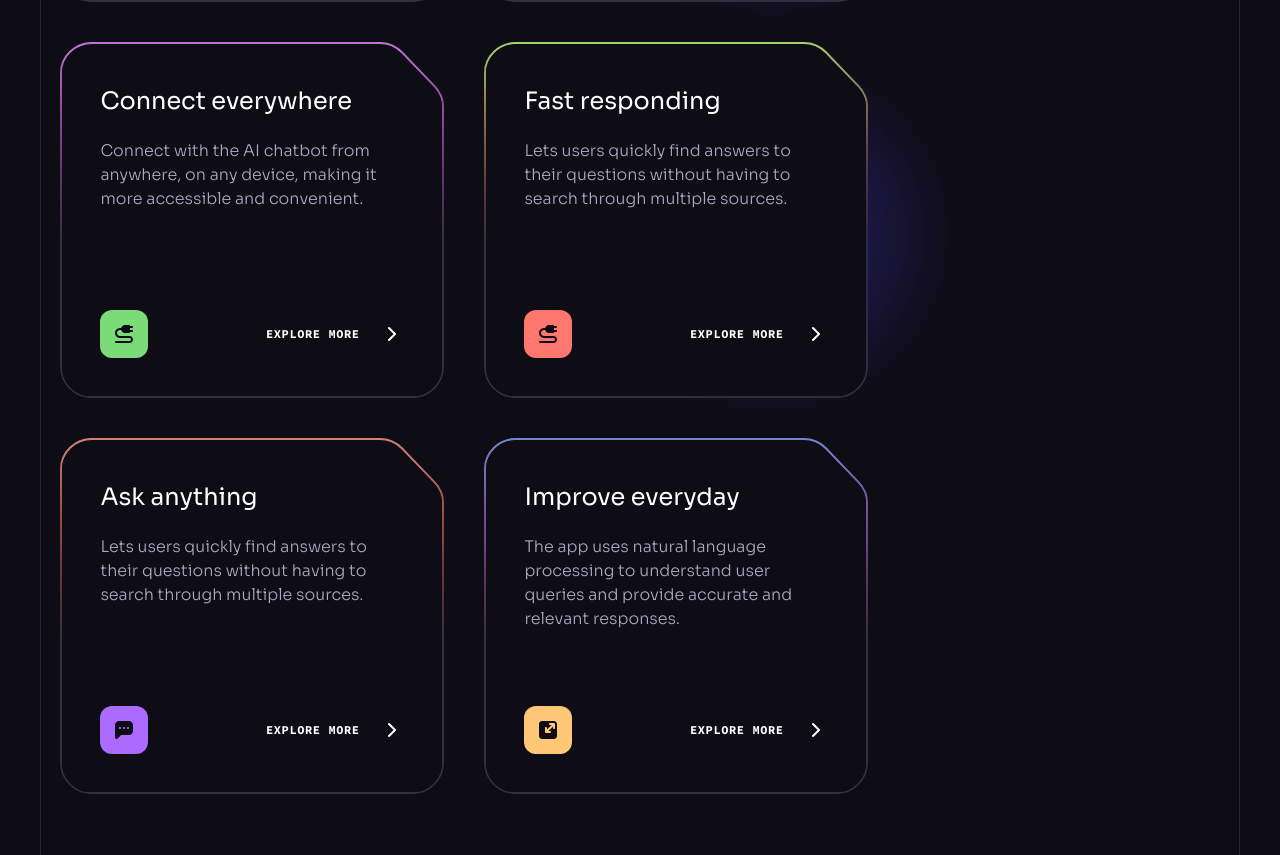
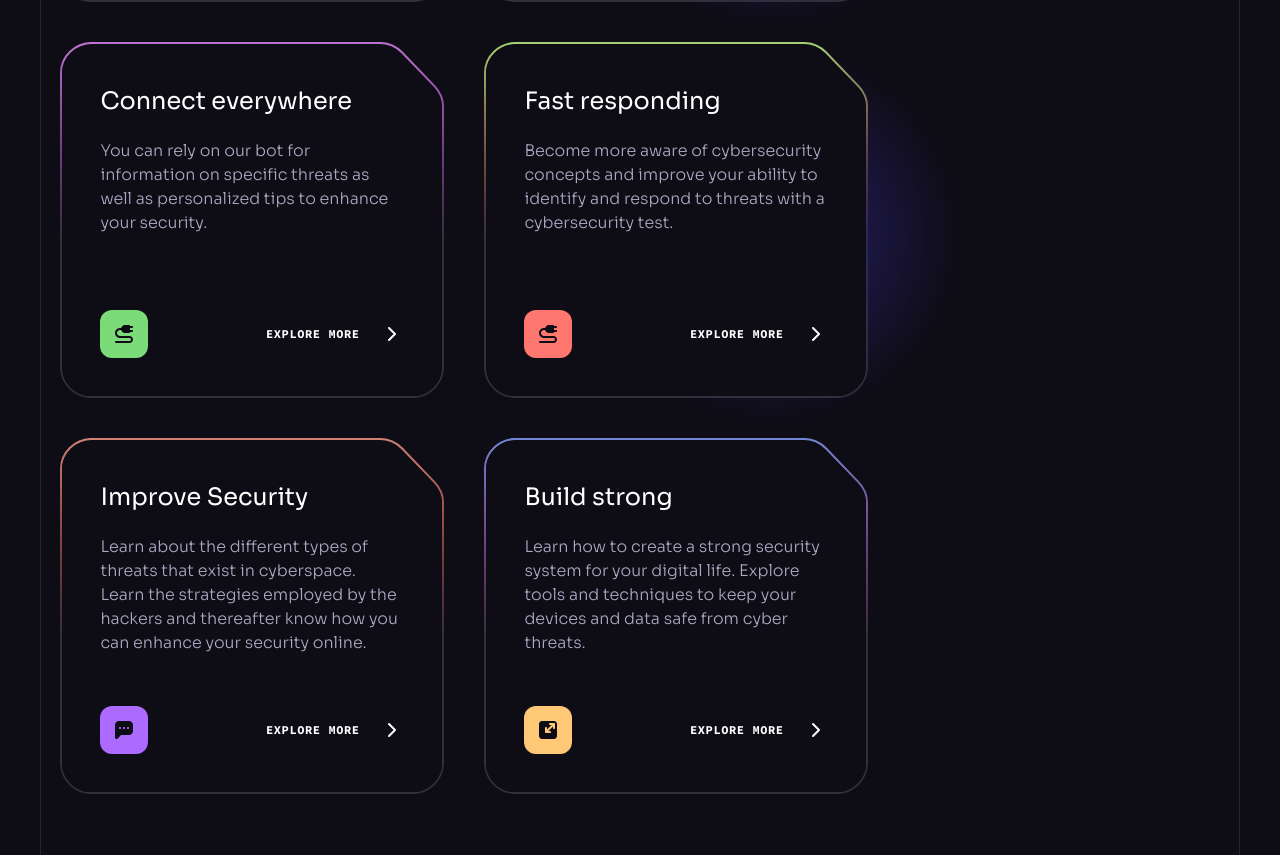
Before and after one commit to HAnjula/safe-cyber, a React (Vite) app: page / in a window 1280 px wide. Shown: the part 2720-3575 px from the top of the page. Built offline with nearby package versions, Linux system fonts and the light colour scheme.

Commit message:
Update index.js
Add card content

```diff
--- a/src/constants/index.js
+++ b/src/constants/index.js
@@ -287,7 +287,7 @@ export const benefits = [
   {
     id: "1",
     title: "Improve everyday",
-    text: "Get Instant Updates on the Latest Security Trends and Emerging Attacks to Strengthen Your Defenses.",
+    text: "The updates we provide ensure that you are informed of current threats, enabling you to take proactive measures to protect yourself.",
     backgroundUrl: "./src/assets/benefits/card-2.svg",
     iconUrl: benefitIcon2,
     imageUrl: benefitImage2,
@@ -296,7 +296,7 @@ export const benefits = [
   {
     id: "2",
     title: "Connect everywhere",
-    text: "Connect with the AI chatbot from anywhere, on any device, making it more accessible and convenient.",
+    text: "You can rely on our bot for information on specific threats as well as personalized tips to enhance your security.",
     backgroundUrl: "./src/assets/benefits/card-3.svg",
     iconUrl: benefitIcon3,
     imageUrl: benefitImage2,
@@ -304,7 +304,7 @@ export const benefits = [
   {
     id: "3",
     title: "Fast responding",
-    text: "Lets users quickly find answers to their questions without having to search through multiple sources.",
+    text: "Become more aware of cybersecurity concepts and improve your ability to identify and respond to threats with a cybersecurity test.",
     backgroundUrl: "./src/assets/benefits/card-4.svg",
     iconUrl: benefitIcon4,
     imageUrl: benefitImage2,
@@ -312,16 +312,16 @@ export const benefits = [
   },
   {
     id: "4",
-    title: "Ask anything",
-    text: "Lets users quickly find answers to their questions without having to search through multiple sources.",
+    title: "Improve Security",
+    text: "Learn about the different types of threats that exist in cyberspace. Learn the strategies employed by the hackers and thereafter know how you can enhance your security online.",
     backgroundUrl: "./src/assets/benefits/card-5.svg",
     iconUrl: benefitIcon1,
     imageUrl: benefitImage2,
   },
   {
     id: "5",
-    title: "Improve everyday",
-    text: "The app uses natural language processing to understand user queries and provide accurate and relevant responses.",
+    title: "Build strong",
+    text: " Learn how to create a strong security system for your digital life. Explore tools and techniques to keep your devices and data safe from cyber threats.",
     backgroundUrl: "./src/assets/benefits/card-6.svg",
     iconUrl: benefitIcon2,
     imageUrl: benefitImage2,
```
